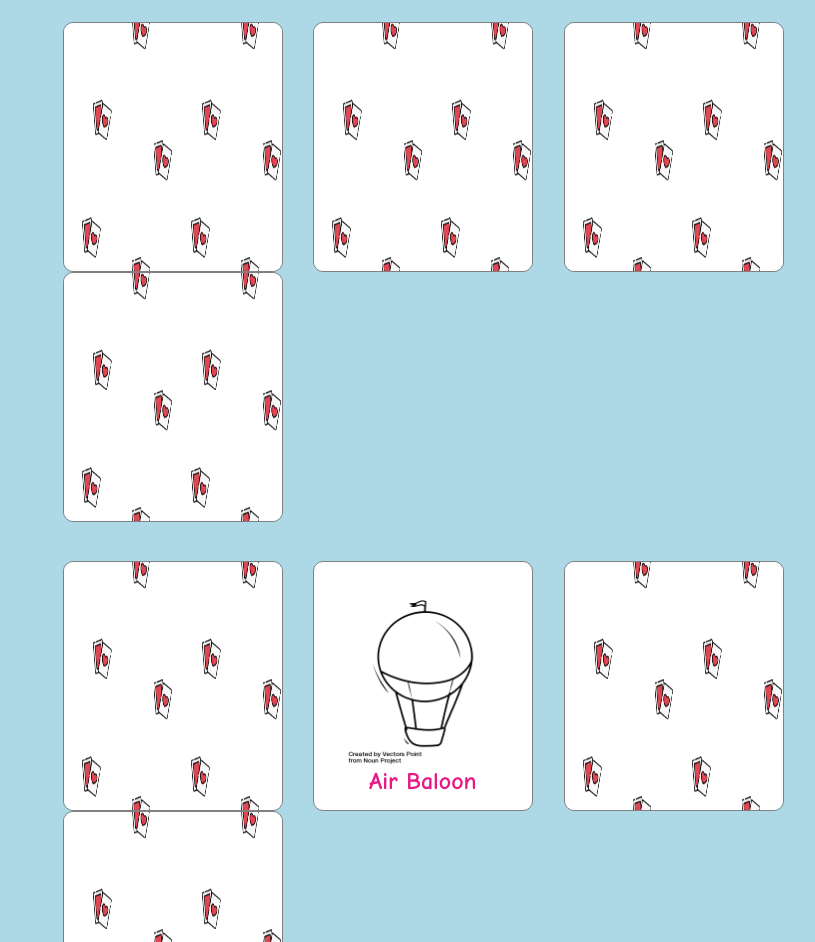
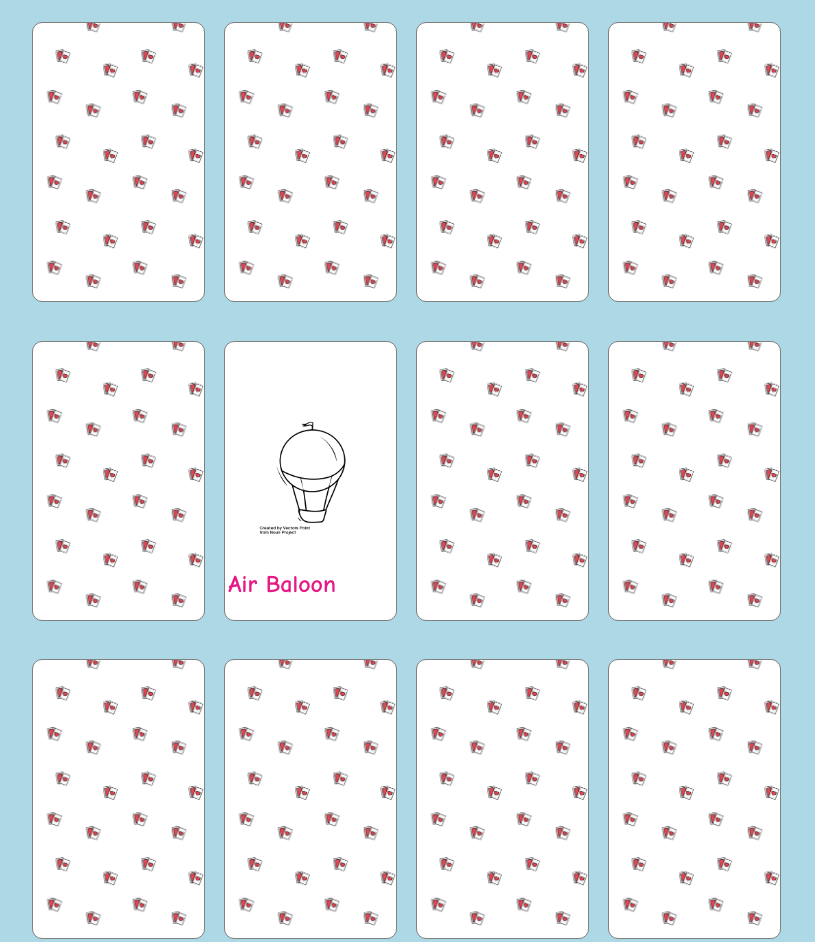
Before and after one commit to marongiu/html-css-memory, a plain HTML site: page index.html in a window 1280 px wide. Shown: the part 94-1036 px from the top of the page, without its empty margins (224-1039 px from the left). Drawn offline with Linux system fonts and the light colour scheme.

Commit message:
Termine esercizio

```diff
--- a/assets/css/master.css
+++ b/assets/css/master.css
@@ -9,74 +9,74 @@ body {
   font-family: 'Comic Sans MS';
 }
 
+/* header */
+
 .container {
+  width: 60%;
   margin: 0 auto;
-  width: 60%;
+  background-color: yellow;
 }
 
-.row::after {
-  content: ="";
-  display: table;
-  clear: both;
+.title h1 {
+  text-transform: uppercase;
+  text-align: center;
+  font-size: 50px;
+  margin-top: 20px;
+  margin-right: 10%;
+  color: #fff;
 }
 
-/* header */
-
-.title h1 {
-  font-size: 50px;
-  text-transform: uppercase;
-  text-align: center;
-  color: #ffff;
-  margin-top: 20px;
-}
-
-/* colonne */
 
 [class^="col-"] {
   float: left;
 }
 
-.col-100{
+.col-100 {
   width: 100%;
 }
 
+.col-25 {
+  width: 25%;
+
+}
+
 /* main */
-
-.bg-card {
-  margin-top: 5%;
+.mt {
+  margin-top: 20%;
 }
 
 .card {
-  width: 220px;
-  height: 250px;
+  background-image: url("../img/pattern.png");
+  background-size: 100%;
+  height: 280px;
   border-radius: 10px;
   border: 1px solid grey;
-  margin-left: 4%;
-  float: left;
+  margin-right: 10%;
 }
 
- .baloon{
-   position: relative;
-   background: #fff url("../img/balloon.png") center no-repeat;
-   background-size: 80%;
-   width: 220px;
-   height: 250px;
-   margin-left: 4%;
-   border-radius: 10px;
-   border: 1px solid grey;
-   float: left;
- }
+.special {
+  background-image: url("../img/balloon.png");
+  background-color: #fff;
+  background-size: 70%;
+  background-repeat: no-repeat;
+  background-position: center;
+  height: 280px;
+  border-radius: 10px;
+  border: 1px solid grey;
+  margin-right: 10%;
+  position: relative;
+}
 
 #text {
   position: absolute;
-  bottom: 6%;
-  left: 25%;
+  bottom: 8%;
+  right: 35%;
   color: #e61986;
 }
 
 /* footer */
 
-.credits {
+.credits h3 {
   margin-top: 20px;
   text-align: center;
 }
--- a/index.html
+++ b/index.html
@@ -2,11 +2,12 @@
 <html lang="en" dir="ltr">
   <head>
     <meta charset="utf-8">
+    <title>Memory Game</title>
     <link rel="stylesheet" href="./assets/css/master.css">
-    <title>Memory Game</title>
   </head>
   <body>
 
+          <!-- Inizio Header con logo -->
     <header class="container">
       <div class="row">
         <div class="col-100">
@@ -17,44 +18,70 @@
       </div>
     </header>
 
+    <!-- Contenuto pagina carte -->
     <main class="container">
       <div class="row">
-        <div class="col-100">
-          <div class="bg-card">
-            <img src="./assets/img/pattern.png" alt="carte" class="card">
-            <img src="./assets/img/pattern.png" alt="carte" class="card">
-            <img src="./assets/img/pattern.png" alt="carte" class="card">
-            <img src="./assets/img/pattern.png" alt="carte" class="card">
+        <div class="col-25">
+          <div class="card mt">
+          </div>
+        </div>
+        <div class="col-25">
+          <div class="card mt">
+          </div>
+        </div>
+        <div class="col-25">
+          <div class="card mt">
+          </div>
+        </div>
+        <div class="col-25">
+          <div class="card mt">
           </div>
         </div>
       </div>
 
       <div class="row">
-        <div class="col-100">
-          <div class="bg-card">
-            <img src="./assets/img/pattern.png" alt="carte" class="card">
-            <div class="baloon">
-              <h2 id="text">Air Baloon</h2>
-            </div>
-            <img src="./assets/img/pattern.png" alt="carte" class="card">
-            <img src="./assets/img/pattern.png" alt="carte" class="card">
-          </div>
+        <div class="col-25">
+          <div class="card mt">
           </div>
         </div>
+        <div class="col-25">
+          <div class="special mt">
+            <h2 id="text">Air Baloon</h2>
+          </div>
+        </div>
+        <div class="col-25">
+          <div class="card mt">
+          </div>
+        </div>
+        <div class="col-25">
+          <div class="card mt">
+          </div>
+        </div>
+      </div>
 
       <div class="row">
-        <div class="col-100">
-          <div class="bg-card">
-            <img src="./assets/img/pattern.png" alt="carte" class="card">
-            <img src="./assets/img/pattern.png" alt="carte" class="card">
-            <img src="./assets/img/pattern.png" alt="carte" class="card">
-            <img src="./assets/img/pattern.png" alt="carte" class="card">
+        <div class="col-25">
+          <div class="card mt">
+          </div>
+        </div>
+        <div class="col-25">
+          <div class="card mt">
+          </div>
+        </div>
+        <div class="col-25">
+          <div class="card mt">
+          </div>
+        </div>
+        <div class="col-25">
+          <div class="card mt">
           </div>
         </div>
       </div>
     </main>
 
-    <footer>
+      <!-- Crediti pagina -->
+
+    <footer class="container">
       <div class="row">
         <div class="col-100">
           <div class="credits">
```
